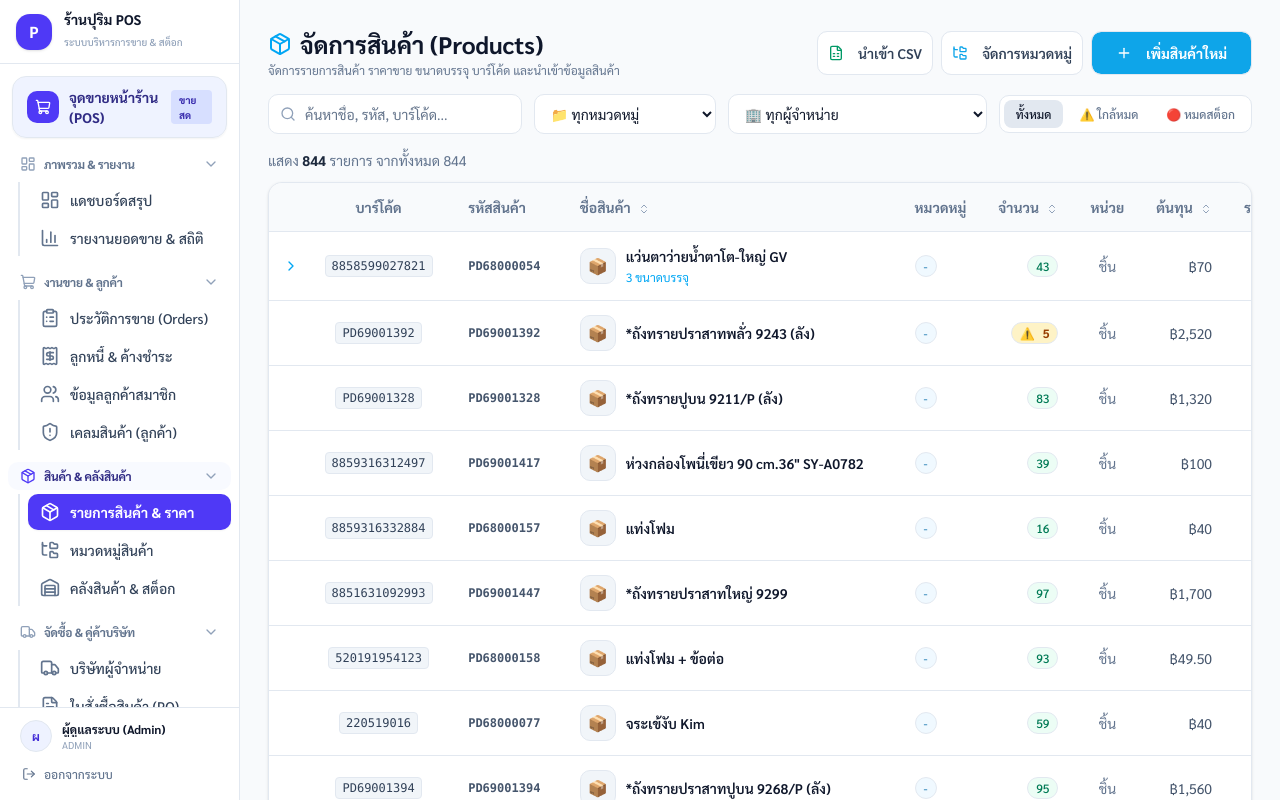
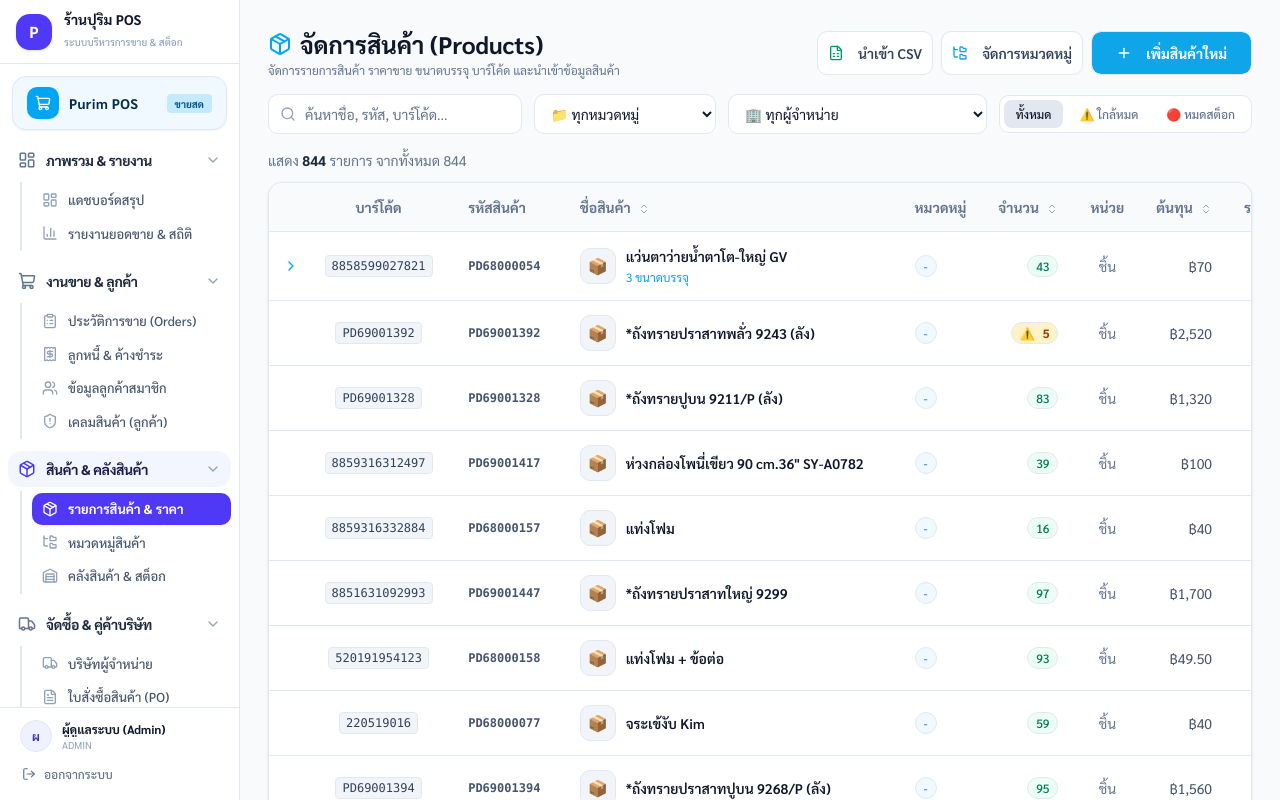
Before and after one commit to devweight100/Purim-POS, a Next.js app in the folder frontend/: page /products in a window 1280 px wide. Shown: the top 800 px of the page. Built offline with nearby package versions, Linux system fonts and the light colour scheme.

Commit message:
style(sidebar): change POS button to Purim POS with sky blue theme and enlarge group headers above submenus

```diff
--- a/frontend/src/components/layout/Sidebar.tsx
+++ b/frontend/src/components/layout/Sidebar.tsx
@@ -135,29 +135,29 @@ export function Sidebar() {
 
       {/* Navigation Groups */}
       <div className="flex-1 py-3 overflow-y-auto overflow-x-hidden flex flex-col gap-3 px-2">
-        {/* Quick POS Action Button */}
+        {/* Quick POS Action Button (Purim POS สีฟ้า) */}
         <div className="px-1">
           <Link
             href="/pos"
             className={cn(
               'flex items-center justify-between px-3.5 py-2.5 rounded-xl font-bold transition-all shadow-xs group',
               pathname === '/pos'
-                ? 'bg-indigo-600 text-white shadow-indigo-200 ring-2 ring-indigo-400/40'
-                : 'bg-indigo-50/90 text-indigo-900 border border-indigo-200/80 hover:bg-indigo-100'
+                ? 'bg-sky-500 text-white shadow-sky-200 ring-2 ring-sky-300'
+                : 'bg-sky-50 text-sky-950 border border-sky-200/90 hover:bg-sky-100/90'
             )}
           >
             <div className="flex items-center gap-2.5">
               <div className={cn(
                 'w-8 h-8 rounded-lg flex items-center justify-center transition-colors shrink-0',
-                pathname === '/pos' ? 'bg-white/20 text-white' : 'bg-indigo-600 text-white'
+                pathname === '/pos' ? 'bg-white/20 text-white' : 'bg-sky-500 text-white shadow-2xs'
               )}>
                 <ShoppingCart className="w-4 h-4" />
               </div>
-              <span className="text-sm font-bold">จุดขายหน้าร้าน (POS)</span>
+              <span className="text-sm font-black tracking-wide">Purim POS</span>
             </div>
             <span className={cn(
               'text-[10px] px-2 py-0.5 rounded font-black uppercase',
-              pathname === '/pos' ? 'bg-white/20 text-white' : 'bg-indigo-200/60 text-indigo-800'
+              pathname === '/pos' ? 'bg-white/20 text-white' : 'bg-sky-200/80 text-sky-800'
             )}>
               ขายสด
             </span>
@@ -172,20 +172,20 @@ export function Sidebar() {
 
           return (
             <div key={group.id} className="space-y-1">
-              {/* Group Header (Clickable Accordion Trigger) */}
+              {/* Group Header (หัวข้อใหญ่ ขนาดใหญ่และหนากว่าหัวข้อย่อย) */}
               <button
                 type="button"
                 onClick={() => toggleGroup(group.id)}
                 className={cn(
-                  'w-full flex items-center justify-between px-3 py-1.5 rounded-lg text-xs font-bold transition-colors group',
+                  'w-full flex items-center justify-between px-2.5 py-2 rounded-xl text-sm font-bold transition-colors group',
                   isGroupActive
-                    ? 'text-indigo-900 bg-indigo-50/40'
-                    : 'text-slate-500 hover:text-slate-800 hover:bg-slate-50'
+                    ? 'text-indigo-950 bg-indigo-50/70'
+                    : 'text-slate-800 hover:text-slate-950 hover:bg-slate-100/70'
                 )}
               >
-                <div className="flex items-center gap-2">
-                  <GroupIcon className={cn('w-4 h-4 shrink-0', isGroupActive ? 'text-indigo-600' : 'text-slate-400')} />
-                  <span className="tracking-tight uppercase text-xs font-bold">{group.title}</span>
+                <div className="flex items-center gap-2.5">
+                  <GroupIcon className={cn('w-4.5 h-4.5 shrink-0', isGroupActive ? 'text-indigo-600' : 'text-slate-500')} />
+                  <span className="tracking-tight text-sm font-bold">{group.title}</span>
                 </div>
                 <ChevronDown
                   className={cn(
@@ -195,9 +195,9 @@ export function Sidebar() {
                 />
               </button>
 
-              {/* Submenu Items */}
+              {/* Submenu Items (หัวข้อย่อย) */}
               {isOpen && (
-                <div className="ml-2.5 pl-2 border-l-2 border-slate-200/80 space-y-0.5">
+                <div className="ml-3 pl-2.5 border-l-2 border-slate-200/80 space-y-0.5 py-0.5">
                   {group.items.map((item) => {
                     const isActive = pathname === item.href;
                     const ItemIcon = item.icon;
@@ -207,13 +207,13 @@ export function Sidebar() {
                         key={item.href}
                         href={item.href}
                         className={cn(
-                          'flex items-center px-3 py-2 rounded-lg text-sm transition-all duration-150 whitespace-nowrap',
+                          'flex items-center px-2.5 py-1.5 rounded-lg text-[13px] transition-all duration-150 whitespace-nowrap',
                           isActive
                             ? 'bg-indigo-600 text-white font-bold shadow-xs'
-                            : 'text-slate-700 hover:text-slate-950 hover:bg-slate-100 font-medium'
+                            : 'text-slate-600 hover:text-slate-900 hover:bg-slate-100 font-medium'
                         )}
                       >
-                        <ItemIcon className={cn('w-5 h-5 shrink-0 mr-2.5', isActive ? 'text-white' : 'text-slate-500')} />
+                        <ItemIcon className={cn('w-4 h-4 shrink-0 mr-2.5', isActive ? 'text-white' : 'text-slate-400')} />
                         <span className="truncate">{item.label}</span>
                       </Link>
                     );
```
